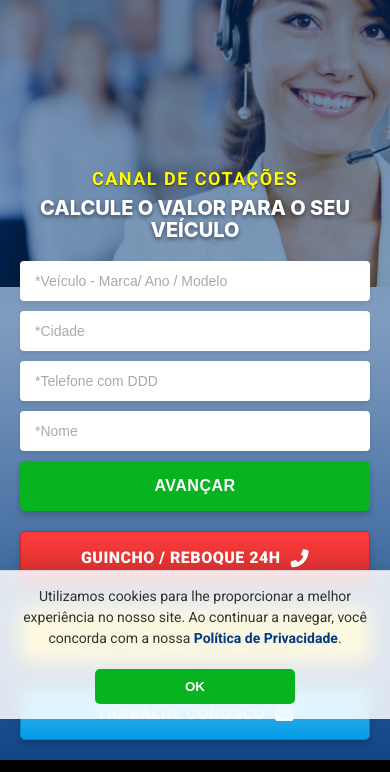
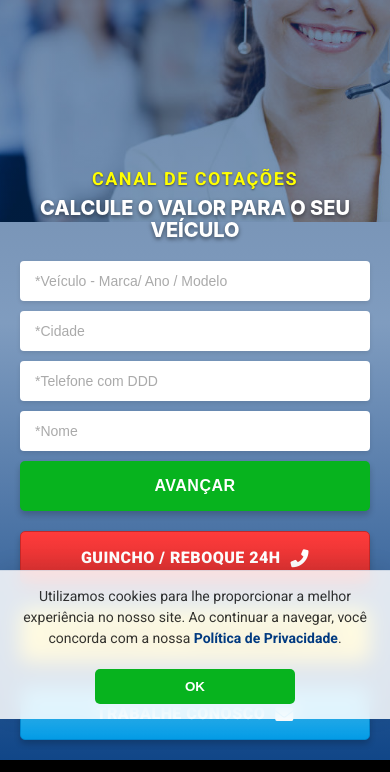
Before and after one commit to gomktia/cotacaoapvs.com, a plain HTML site: page index.html in a window 390 px wide. Shown: the part 125-897 px from the top of the page. Drawn offline with Linux system fonts and the light colour scheme.

Commit message:
Fix mobile background top gap

```diff
--- a/style.css
+++ b/style.css
@@ -372,8 +372,8 @@
         /* Stack container and footer text vertically */
         padding-top: 10px;
         /* Move logo closer to top (overriding global 60px) */
-        /* Mobile background fit - prioritize top (face) and center alignment (50%) */
-        background-position: center 10% !important;
+        /* Mobile background fit - prioritize top (face) and center alignment (50%) - aligned to top to avoid gap */
+        background-position: center top !important;
         background-size: 130% auto;
         /* Vertical gradient for mobile: Stronger blue mask as requested */
         background-image:
```
